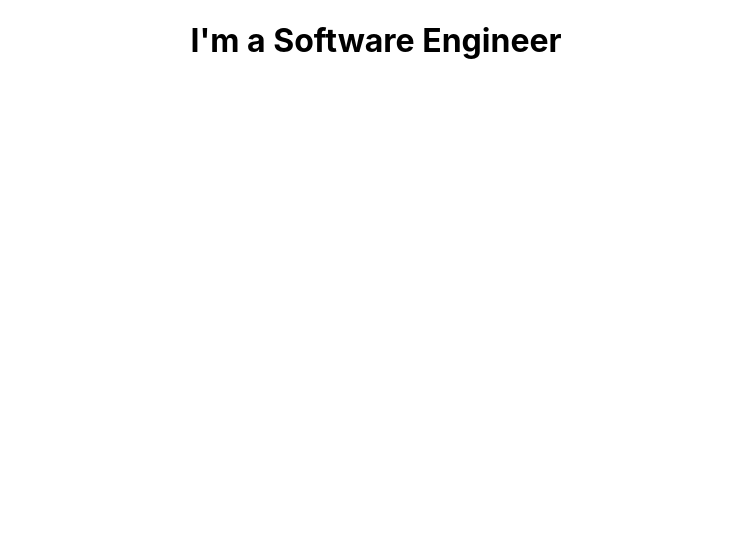
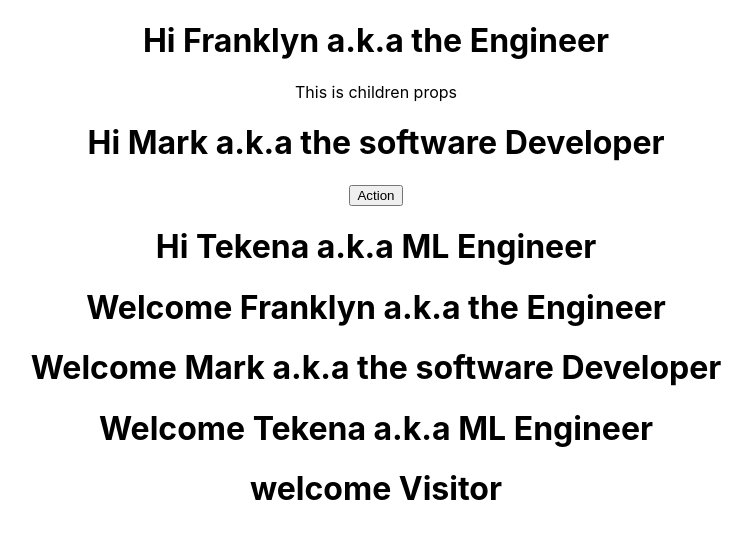
Before and after one commit to Young-prof/React_Course, a React (Create React App) app in the folder hello-world/: page / in a window 1280 px wide. Shown: the top 538 px of the page, without its empty margins (264-1016 px from the left). Built offline with nearby package versions, Linux system fonts and the light colour scheme.

Commit message:
Readme Updated

```diff
--- a/hello-world/src/App.js
+++ b/hello-world/src/App.js
@@ -1,31 +1,28 @@
-import logo from './logo.svg';
+// import logo from './logo.svg';
 import './App.css';
-import {Greating} from './Components/Greating';
-// import Greating from './Components/Greating';
-import Welcome from './Components/Welcome';
-import Hello from './Components/Hello';
+import Props from './Components/Props';
+import Classcom from './Components/Classcom';
+import Jsx from './Components/Jsx';
+import FuncCom from './Components/FuncCom';
+import State from './Components/state';
 
 function App() {
   return (
     <div className="App">
-      {/* <header className="App-header">
-        <img src={logo} className="App-logo" alt="logo" />
-        <p>
-          hello World
-        </p>
-        <a
-          className="App-link"
-          href="https://reactjs.org"
-          target="_blank"
-          rel="noopener noreferrer"
-        >
-          Learn React
-        </a>
-      </header> */}
 
-      {/* <Greating />
-      <Welcome /> */}
-      <Hello />
+      <Props name= "Franklyn" heroName= " the Engineer">
+        <p>This is children props</p>
+      </Props>
+      <Props name= "Mark" heroName= "the software Developer">
+        <button>Action</button>
+      </Props>
+      <Props name= "Tekena" heroName= "ML Engineer"/>
+      <Classcom name= "Franklyn" heroName= " the Engineer"/>
+      <Classcom name= "Mark" heroName= "the software Developer"/>
+      <Classcom name= "Tekena" heroName= "ML Engineer"/>
+      {/* <Jsx />  */}
+      {/* <FuncCom /> */}
+      <State />
     </div>
   );
 }
--- /dev/null
+++ b/hello-world/src/Components/Classcom.js
@@ -0,0 +1,15 @@
+// Class Component
+import React, {Component} from "react";
+
+// class Classcom extends Component {
+//     render(){
+//         return <h1>Class Component</h1>
+//     }
+// }
+class Classcom extends Component {
+    render(){
+        return <h1>Welcome {this.props.name} a.k.a {this.props.heroName}</h1>
+    }
+}
+
+export default Classcom
--- /dev/null
+++ b/hello-world/src/Components/FuncCom.js
@@ -0,0 +1,5 @@
+import React from "react";
+
+const FuncCom = () => <h1>Hello Engineer Frank</h1>
+
+export default FuncCom
--- a/hello-world/src/Components/Greating.js
+++ /dev/null
@@ -1,6 +0,0 @@
-// Functional Components
-import React from 'react'
-
-export const Greating = () => <h1>hello Programmer</h1>
-
-// export default Greating
--- a/hello-world/src/Components/Hello.js
+++ b/hello-world/src/Components/Jsx.js
@@ -1,6 +1,6 @@
 import React from "react";
 
-const Hello = () => {
+const Jsx = () => {
     // return(
     //     // an example of JXS
     //     <div>
@@ -16,6 +16,6 @@ const Hello = () => {
     {id: "Franklyn", className: "it's nothing"},
     React.createElement('h1', null, "I'm a Software Engineer"))
 }
-export default Hello
+export default Jsx
 
 // JSX is used in this practice because it's syntax is very simple to use.
--- /dev/null
+++ b/hello-world/src/Components/Props.js
@@ -0,0 +1,13 @@
+// props keyword in React
+import React from 'react'
+
+const Props = props => {
+    console.log(props);
+    return (
+        <div>
+            <h1>Hi {props.name} a.k.a {props.heroName}</h1>
+            {props.children}
+        </div>
+    )
+}
+export default Props
--- /dev/null
+++ b/hello-world/src/Components/State.js
@@ -0,0 +1,17 @@
+import React, { Component } from "react";
+
+// This is an example of state in react
+
+class State extends Component {
+    render(){
+        return (
+            <h1>welcome Visitor</h1>
+        )
+    }
+}
+
+export default State
+
+// In this example, we want to add a button that when it is clicked will, the text will change to thank you for subscribing.
+// Now we cannnot use props here because, props will are imutable(cannot be changed).
+// So we use state.
--- a/hello-world/src/Components/Welcome.js
+++ /dev/null
@@ -1,10 +0,0 @@
-// Class Component
-import React, {Component} from "react";
-
-class Welcome extends Component {
-    render(){
-        return <h1>Class Component</h1>
-    }
-}
-
-export default Welcome
```
Also changed, not shown: 1 other file (tests, documents, lock files or other folders).
